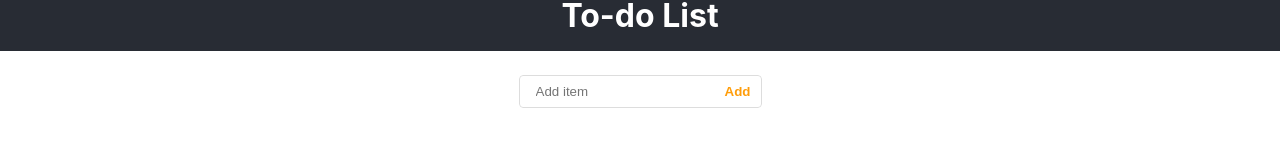
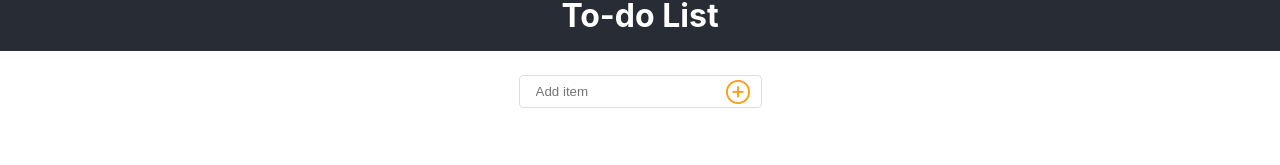
Before and after one commit to nenadpejic/react-to-do-list, a React (Create React App) app: page / in a window 1280 px wide. Shown: the part 150-315 px from the top of the page. Built offline with nearby package versions, Linux system fonts and the light colour scheme.

Commit message:
Added svgs for add and del buttons and styled them

```diff
--- a/src/components/ToDoItem.jsx
+++ b/src/components/ToDoItem.jsx
@@ -9,7 +9,7 @@ const Li = styled.li`
   margin: 0.5rem 0;
 
   &:hover > button {
-    display: inline-block;
+    display: flex;
   }
 `;
 
@@ -28,13 +28,21 @@ const Button = styled.button`
   right: 0;
   top: 0;
   bottom: 0;
-  color: ${(props) => props.theme.danger};
   font-weight: bold;
+  justify-content: center;
+  align-items: center;
+
+  & > svg {
+    width: 1.5rem;
+    fill: ${(props) => props.theme.danger};
+  }
+  &: hover > svg {
+    fill: #fff;
+  }
 
   &:hover {
     cursor: pointer;
     background-color: ${(props) => props.theme.danger};
-    color: #fff;
   }
   &:focus {
     outline: none;
@@ -47,7 +55,12 @@ class ToDoItem extends Component {
       <Li>
         <Span className="item">{this.props.item}</Span>
         <Button onClick={() => this.props.onDelete(this.props.item)}>
-          Del
+          <svg xmlns="http://www.w3.org/2000/svg" viewBox="0 0 511.995 511.995">
+            <g>
+              <path d="M437.126,74.939c-99.826-99.826-262.307-99.826-362.133,0C26.637,123.314,0,187.617,0,256.005 s26.637,132.691,74.993,181.047c49.923,49.923,115.495,74.874,181.066,74.874s131.144-24.951,181.066-74.874 C536.951,337.226,536.951,174.784,437.126,74.939z M409.08,409.006c-84.375,84.375-221.667,84.375-306.042,0 c-40.858-40.858-63.37-95.204-63.37-153.001s22.512-112.143,63.37-153.021c84.375-84.375,221.667-84.355,306.042,0 C493.435,187.359,493.435,324.651,409.08,409.006z" />
+              <path d="M341.525,310.827l-56.151-56.071l56.151-56.071c7.735-7.735,7.735-20.29,0.02-28.046 c-7.755-7.775-20.31-7.755-28.065-0.02l-56.19,56.111l-56.19-56.111c-7.755-7.735-20.31-7.755-28.065,0.02 c-7.735,7.755-7.735,20.31,0.02,28.046l56.151,56.071l-56.151,56.071c-7.755,7.735-7.755,20.29-0.02,28.046 c3.868,3.887,8.965,5.811,14.043,5.811s10.155-1.944,14.023-5.792l56.19-56.111l56.19,56.111 c3.868,3.868,8.945,5.792,14.023,5.792c5.078,0,10.175-1.944,14.043-5.811C349.28,331.117,349.28,318.562,341.525,310.827z" />
+            </g>
+          </svg>
         </Button>
       </Li>
     );
--- a/src/components/ToDoList.jsx
+++ b/src/components/ToDoList.jsx
@@ -32,7 +32,6 @@ const Input = styled.input`
   border-radius: 0.25rem;
   padding: 0.5rem 1rem;
   padding-right: 3rem;
-  position: relative;
   width: 100%;
 
   &:focus {
@@ -48,8 +47,18 @@ const Button = styled.button`
   background: transparent;
   border: none;
   width: 3rem;
-  color: ${(props) => props.theme.mainDark};
   font-weight: bold;
+  display: flex;
+  justify-content: center;
+  align-items: center;
+
+  & > svg {
+    width: 1.5rem;
+    fill: ${(props) => props.theme.mainDark};
+  }
+  &:hover > svg {
+    fill: #fff;
+  }
 
   &:hover {
     cursor: pointer;
@@ -93,7 +102,14 @@ class ToDoList extends Component {
               placeholder="Add item"
               autoComplete="off"
             />
-            <Button type="submit">Add</Button>
+            <Button type="submit">
+              <svg xmlns="http://www.w3.org/2000/svg" viewBox="0 0 512 512">
+                <g>
+                  <path d="M256,0C114.833,0,0,114.833,0,256s114.833,256,256,256s256-114.853,256-256S397.167,0,256,0z M256,472.341 c-119.275,0-216.341-97.046-216.341-216.341S136.725,39.659,256,39.659S472.341,136.705,472.341,256S375.295,472.341,256,472.341z" />
+                  <path d="M355.148,234.386H275.83v-79.318c0-10.946-8.864-19.83-19.83-19.83s-19.83,8.884-19.83,19.83v79.318h-79.318 c-10.966,0-19.83,8.884-19.83,19.83s8.864,19.83,19.83,19.83h79.318v79.318c0,10.946,8.864,19.83,19.83,19.83 s19.83-8.884,19.83-19.83v-79.318h79.318c10.966,0,19.83-8.884,19.83-19.83S366.114,234.386,355.148,234.386z" />
+                </g>
+              </svg>
+            </Button>
           </Div>
         </form>
         <Div window>
```
